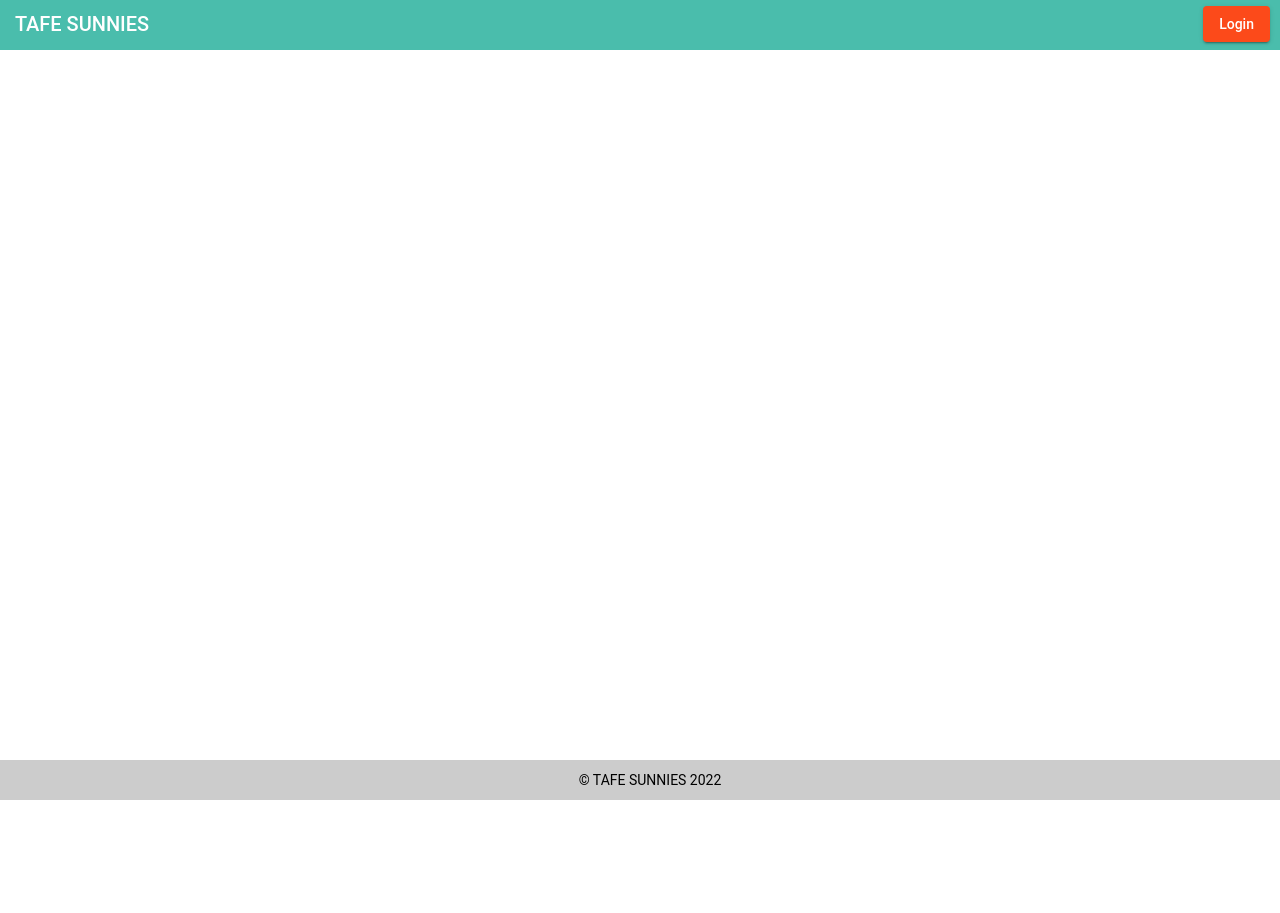
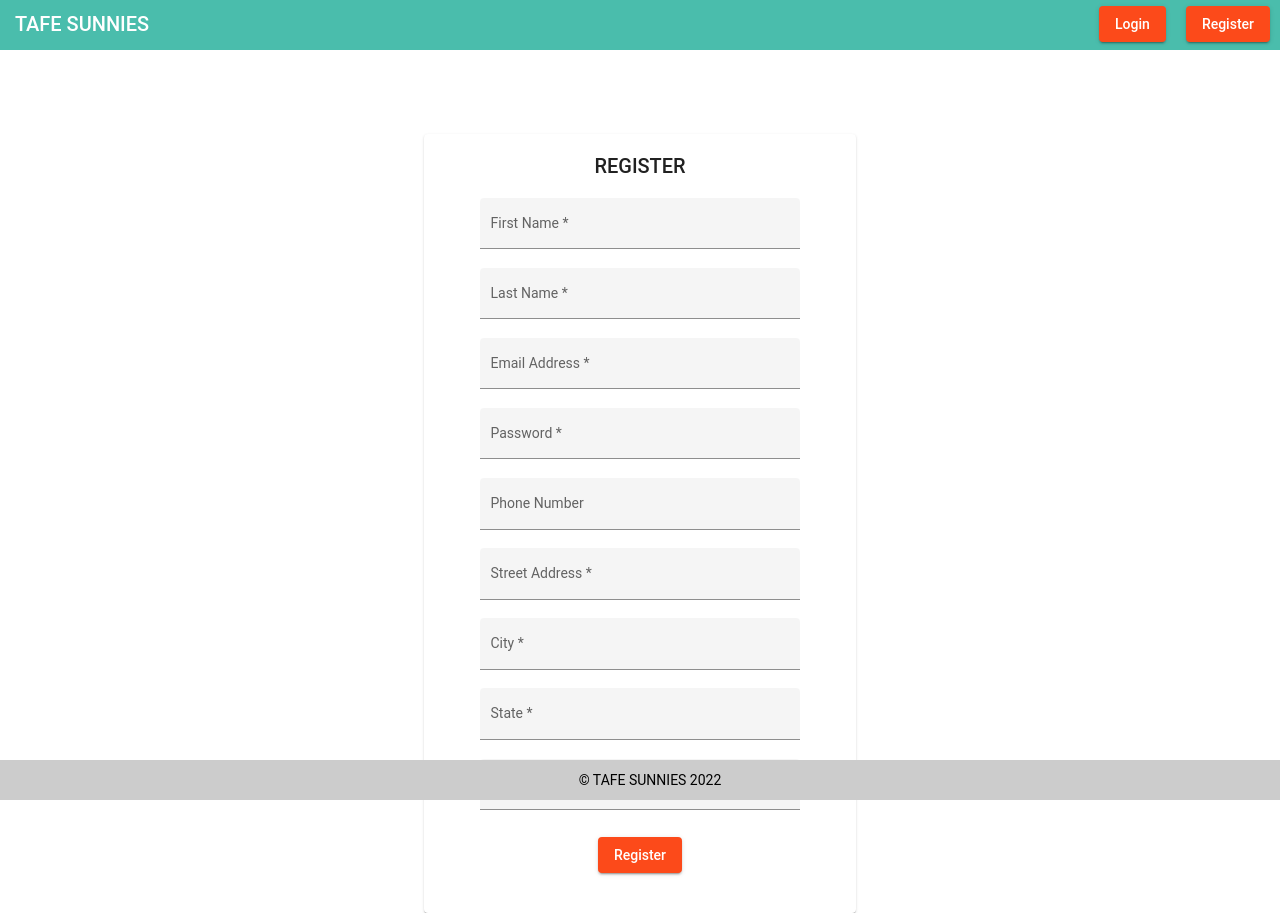
Before and after one commit to PreethaPinto/sunnies, an Angular app: page /register in a window 1280 px wide. Before the commit this address led to /. Before the commit the page ends 800 px from the top, so only its background shows below. Built offline with nearby package versions, Linux system fonts and the light colour scheme.

Commit message:
Added register component

```diff
--- a/src/app/app-routing.module.ts
+++ b/src/app/app-routing.module.ts
@@ -5,11 +5,13 @@ import { AdminComponent } from './admin/admin.component';
 import { HomeComponent } from './home/home.component';
 import { LoginComponent } from './header/login/login.component';
 import { AuthGuard } from './auth.guard';
+import { RegisterComponent } from './header/register/register.component';
 const routes: Routes = [
   { path: '', redirectTo: 'home', pathMatch: 'full' },
   { path: 'products', component: ProductsComponent, canActivate: [AuthGuard] },
   { path: 'admin', component: AdminComponent, canActivate: [AuthGuard] },
   { path: 'login', component: LoginComponent },
+  { path: 'register', component: RegisterComponent },
   { path: 'home', component: HomeComponent },
 ];
 
--- a/src/app/app.component.ts
+++ b/src/app/app.component.ts
@@ -3,7 +3,7 @@ import { Component } from '@angular/core';
 @Component({
   selector: 'app-root',
   templateUrl: './app.component.html',
-  styleUrls: ['./app.component.sass']
+  styleUrls: ['./app.component.sass'],
 })
 export class AppComponent {
   title = 'sunnies';
--- a/src/app/app.module.ts
+++ b/src/app/app.module.ts
@@ -23,6 +23,7 @@ import { MatSnackBarModule } from '@angular/material/snack-bar';
 import { MatSelectModule } from '@angular/material/select';
 import { MatInputModule } from '@angular/material/input';
 import { MatButtonModule } from '@angular/material/button';
+import { RegisterComponent } from './header/register/register.component';
 
 @NgModule({
   declarations: [
@@ -34,6 +35,7 @@ import { MatButtonModule } from '@angular/material/button';
     LoginComponent,
     AdminComponent,
     AdminDialogComponent,
+    RegisterComponent,
   ],
 
   imports: [
--- a/src/app/auth.service.ts
+++ b/src/app/auth.service.ts
@@ -10,15 +10,15 @@ export class AuthService {
 
   constructor(private http: HttpClient, private router: Router) {}
 
-  loginUser(user: any) {
-    return this.http.post<any>(this._loginUrl, user);
+  loginAdmin(admin: any) {
+    return this.http.post<any>(this._loginUrl, admin);
   }
 
   loggedIn() {
     return !!localStorage.getItem('token');
   }
 
-  logoutUser() {
+  logoutAdmin() {
     localStorage.removeItem('token');
     this.router.navigate(['/login']);
   }
@@ -26,4 +26,7 @@ export class AuthService {
   getToken() {
     return localStorage.getItem('token');
   }
+
+  registerCustomer() {}
+  register() {}
 }
--- a/src/app/header/header.component.html
+++ b/src/app/header/header.component.html
@@ -63,9 +63,19 @@
           routerLinkActive="=list-item-active"
           mat-raised-button
           color="secondary"
-          (click)="_authService.logoutUser()"
+          (click)="_authService.logoutAdmin()"
         >
           Logout
+        </button></a
+      >
+
+      <a routerLink="/register" routerLinkActive="active" class="menu-item"
+        ><button
+          routerLinkActive="=list-item-active"
+          mat-raised-button
+          color="primary"
+        >
+          Register
         </button></a
       >
     </li>
--- a/src/app/header/login/login.component.html
+++ b/src/app/header/login/login.component.html
@@ -7,7 +7,7 @@
         <mat-label>Username</mat-label>
         <input
           matInput
-          [(ngModel)]="loginUserData.username"
+          [(ngModel)]="loginAdminData.username"
           name="username"
           required
         />
@@ -17,7 +17,7 @@
         <mat-label>Password</mat-label>
         <input
           matInput
-          [(ngModel)]="loginUserData.password"
+          [(ngModel)]="loginAdminData.password"
           name="password"
           type="password"
           required=""
--- a/src/app/header/login/login.component.ts
+++ b/src/app/header/login/login.component.ts
@@ -1,7 +1,7 @@
 import { Component, OnInit } from '@angular/core';
 import { MatSnackBar } from '@angular/material/snack-bar';
 import { Router } from '@angular/router';
-//import { AuthService } from 'src/app/auth.service';
+import { AuthService } from 'src/app/auth.service';
 
 @Component({
   selector: 'app-login',
@@ -9,23 +9,27 @@ import { Router } from '@angular/router';
   styleUrls: ['./login.component.scss'],
 })
 export class LoginComponent implements OnInit {
-  constructor(private router: Router, private snackBar: MatSnackBar) {}
-  loginUserData: any = {};
+  constructor(
+    private router: Router,
+    private snackBar: MatSnackBar,
+    public _authService: AuthService
+  ) {}
+  loginAdminData: any = {};
 
   ngOnInit(): void {}
 
   loginAdmin() {
-    // this._authService.loginUser(this.loginUserData).subscribe(
-    //   (res) => {
-    //     console.log(res);
-    //     localStorage.setItem('token', res.token);
-    //     this.router.navigate(['/products']);
-    //   },
-    //   (err) => {
-    //     this.snackBar.open('Invalid username or password', undefined, {
-    //       duration: 3000,
-    //     });
-    //   }
-    // );
+    this._authService.loginAdmin(this.loginAdminData).subscribe(
+      (res) => {
+        console.log(res);
+        localStorage.setItem('token', res.token);
+        this.router.navigate(['/products']);
+      },
+      (err) => {
+        this.snackBar.open('Invalid username or password', undefined, {
+          duration: 3000,
+        });
+      }
+    );
   }
 }
--- /dev/null
+++ b/src/app/header/register/register.component.html
@@ -0,0 +1,116 @@
+<mat-card class="card">
+  <mat-card-content>
+    <div class="header"><h2>REGISTER</h2></div>
+
+    <form>
+      <mat-form-field class="full-width" appearance="fill">
+        <mat-label>First Name</mat-label>
+        <input
+          matInput
+          [(ngModel)]="registerCustomerData.first_name"
+          name="first_name"
+          required
+        />
+      </mat-form-field>
+      <br />
+
+      <mat-form-field class="full-width" appearance="fill">
+        <mat-label>Last Name</mat-label>
+        <input
+          matInput
+          [(ngModel)]="registerCustomerData.last_name"
+          name="last_name"
+          required
+        />
+      </mat-form-field>
+      <br />
+
+      <mat-form-field class="full-width" appearance="fill">
+        <mat-label>Email Address</mat-label>
+        <input
+          matInput
+          [(ngModel)]="registerCustomerData.email_address"
+          name="email_address"
+          required
+        />
+      </mat-form-field>
+      <br />
+
+      <mat-form-field class="full-width" appearance="fill">
+        <mat-label>Password</mat-label>
+        <input
+          matInput
+          [(ngModel)]="registerCustomerData.password"
+          name="password"
+          type="password"
+          required=""
+        />
+      </mat-form-field>
+
+      <mat-form-field class="full-width" appearance="fill">
+        <mat-label>Phone Number</mat-label>
+        <input
+          matInput
+          [(ngModel)]="registerCustomerData.phone_number"
+          name="phone_number"
+        />
+      </mat-form-field>
+      <br />
+
+      <mat-form-field class="full-width" appearance="fill">
+        <mat-label>Street Address</mat-label>
+        <input
+          matInput
+          [(ngModel)]="registerCustomerData.street_address"
+          name="street_address"
+          required
+        />
+      </mat-form-field>
+      <br />
+
+      <mat-form-field class="full-width" appearance="fill">
+        <mat-label>City</mat-label>
+        <input
+          matInput
+          [(ngModel)]="registerCustomerData.city"
+          name="city"
+          required
+        />
+      </mat-form-field>
+      <br />
+
+      <mat-form-field class="full-width" appearance="fill">
+        <mat-label>State</mat-label>
+        <input
+          matInput
+          [(ngModel)]="registerCustomerData.state"
+          name="state"
+          required
+        />
+      </mat-form-field>
+      <br />
+
+      <mat-form-field class="full-width" appearance="fill">
+        <mat-label>Postcode</mat-label>
+        <input
+          matInput
+          [(ngModel)]="registerCustomerData.postcode"
+          name="postcode"
+          required
+        />
+      </mat-form-field>
+      <br />
+
+      <mat-card-actions>
+        <button
+          mat-raised-button
+          color="primary"
+          class="btn btn-success pull-right"
+          (click)="registerCustomer()"
+        >
+          Register
+        </button>
+      </mat-card-actions>
+    </form>
+  </mat-card-content>
+</mat-card>
--- /dev/null
+++ b/src/app/header/register/register.component.scss
@@ -0,0 +1,13 @@
+.mat-raised-button.mat-primary {
+  background-color: #fc4a1a;
+}
+.card {
+  max-width: 400px;
+  margin: 6em auto;
+  text-align: center;
+  max-height: 800px;
+}
+
+.full-width {
+  width: 80%;
+}
--- /dev/null
+++ b/src/app/header/register/register.component.ts
@@ -0,0 +1,35 @@
+import { Component, OnInit } from '@angular/core';
+import { MatSnackBar } from '@angular/material/snack-bar';
+import { Router } from '@angular/router';
+import { AuthService } from 'src/app/auth.service';
+
+@Component({
+  selector: 'app-register',
+  templateUrl: './register.component.html',
+  styleUrls: ['./register.component.scss'],
+})
+export class RegisterComponent implements OnInit {
+  constructor(
+    private router: Router,
+    private snackBar: MatSnackBar,
+    public _authService: AuthService
+  ) {}
+  registerCustomerData: any = {};
+
+  ngOnInit(): void {}
+
+  registerCustomer() {
+    // this._authService.registerCustomer(this.registerCustomerData).subscribe(
+    //   (res) => {
+    //     console.log(res);
+    //     localStorage.setItem('token', res.token);
+    //     this.router.navigate(['/products']);
+    //   },
+    //   (err) => {
+    //     this.snackBar.open('Invalid username or password', undefined, {
+    //       duration: 3000,
+    //     });
+    //   }
+    // );
+  }
+}
```
